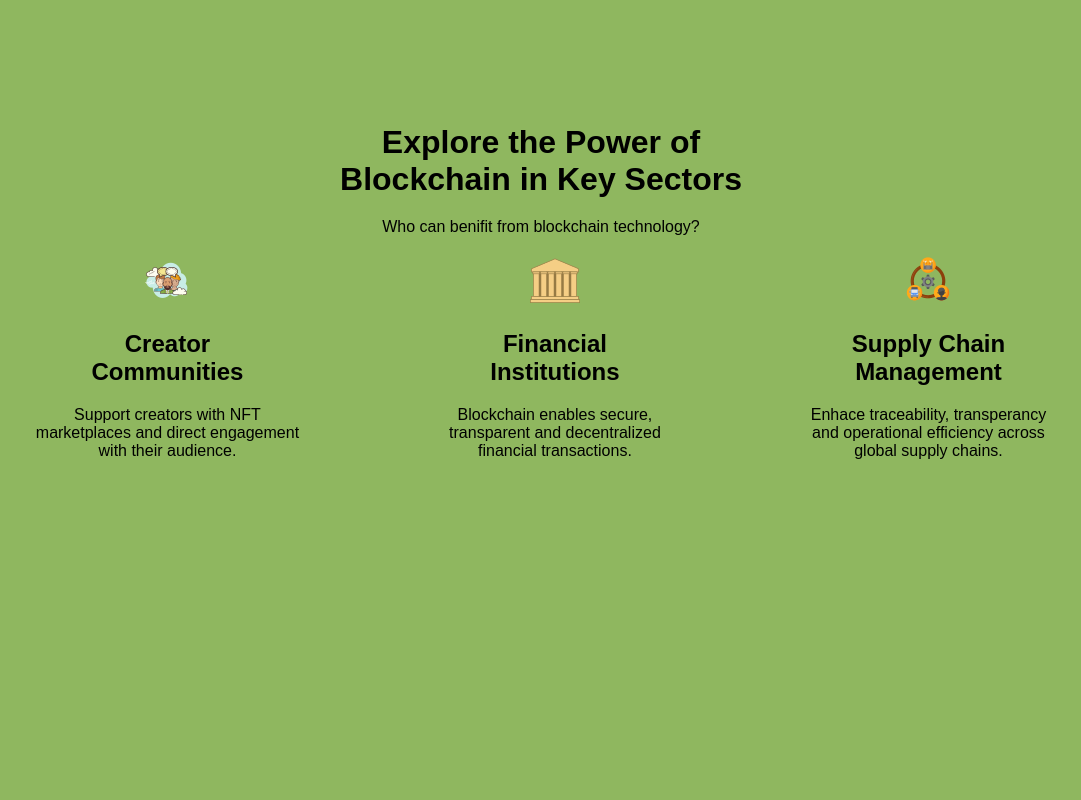
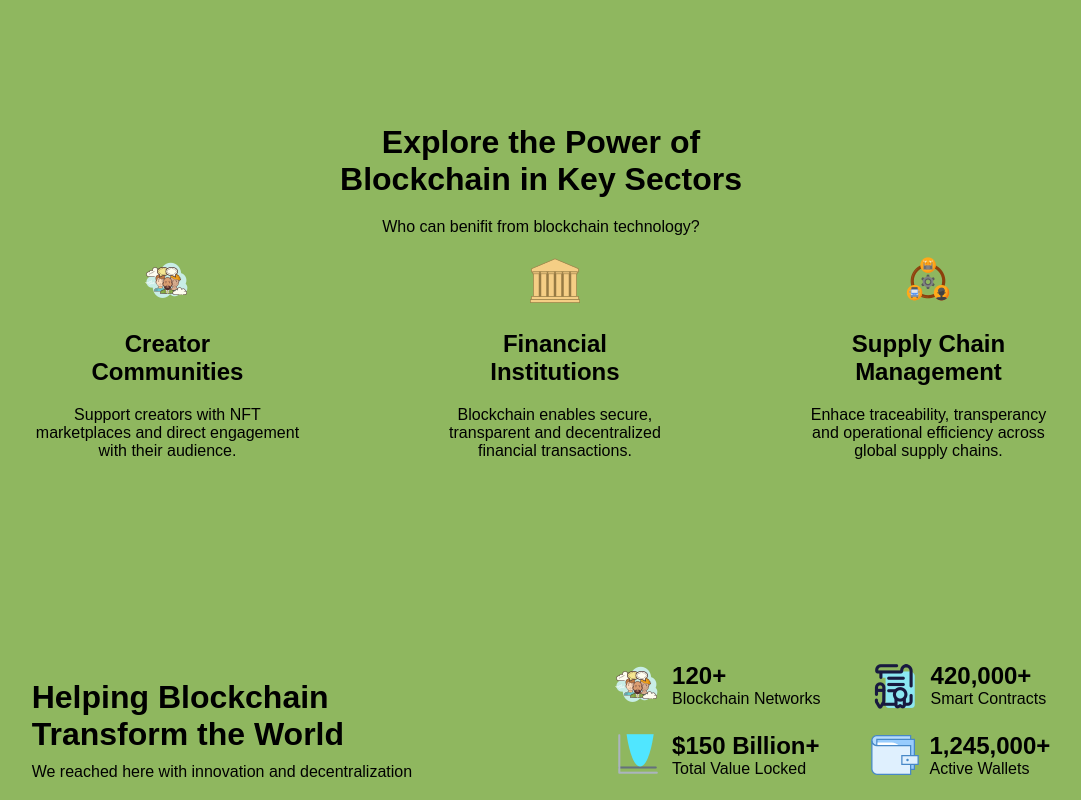
Before and after one commit to SBAhsan/NonAc-Assignment--1, a plain HTML site: page index.html in a window 1280 px wide. Shown: the part 1056-1856 px from the top of the page, without its empty margins (99-1180 px from the left). Before the commit the page ends 1516 px from the top, so only its background shows below. Drawn offline with Linux system fonts and the light colour scheme.

Commit message:
added helping blockchain part

```diff
--- a/index.css
+++ b/index.css
@@ -143,3 +143,33 @@ nav ul {
 .explore-sectors h2{
     padding: 20px 0px 20px 0px;
 }
+
+
+/* helping blockchain part */
+
+.help-block{
+    display: flex;
+    justify-content: center;
+    align-items: center;
+    gap: 200px;
+    margin-top: 200px;
+}
+
+.help-box-parent{
+    display: flex;
+    justify-content: left;
+    align-items: center;
+    gap: 50px;
+}
+
+.help-ex-box{
+    display: flex;
+    justify-content: center;
+    align-items: center;
+    gap: 10px;
+    padding-bottom: 20px;
+}
+
+.help-head p{
+    padding-top: 10px;
+}
--- a/index.html
+++ b/index.html
@@ -81,6 +81,49 @@
                 </div>
             </div>
         </div>
+
+        <!-- helping blockchain part -->
+
+        <div class="help-block">
+            <div class="help-head">
+                <h1>Helping Blockchain <br> Transform the World</h1>
+                <p>We reached here with innovation and decentralization</p>
+            </div>
+            <div>
+                <div class="help-box-parent">
+                    <div class="help-ex-box">
+                        <img src="photos/icons8-community-50.png" alt="">
+                        <div>
+                            <h2>120+</h2>
+                            <p>Blockchain Networks</p>
+                        </div>
+                    </div>
+                    <div class="help-ex-box">
+                        <img src="photos/icons8-conclusion-contract-50.png" alt="">
+                        <div>
+                            <h2>420,000+</h2>
+                            <p>Smart Contracts</p>
+                        </div>
+                    </div>
+                </div>
+                <div class="help-box-parent">
+                    <div class="help-ex-box">
+                        <img src="photos/icons8-minimum-value-50.png" alt="">
+                        <div>
+                            <h2>$150 Billion+</h2>
+                            <p>Total Value Locked</p>
+                        </div>
+                    </div>
+                    <div class="help-ex-box">
+                        <img src="photos/icons8-wallet-50.png" alt="">
+                        <div>
+                            <h2>1,245,000+</h2>
+                            <p>Active Wallets</p>
+                        </div>
+                    </div>
+                </div>
+            </div>
+        </div>
     </main>
 </body>
 
```
Also changed, not shown: photos/icons8-conclusion-contract-50.png (added), photos/icons8-google-groups-48.png (added), photos/icons8-minimum-value-50.png (added), photos/icons8-wallet-50.png (added).
